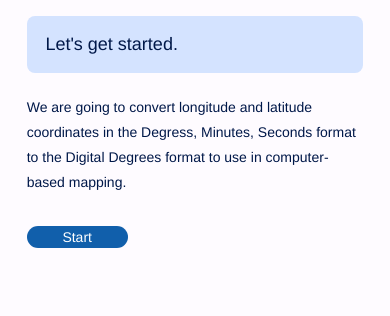
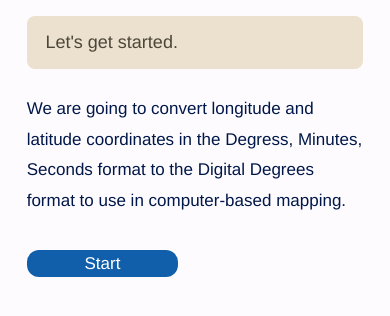
Before and after one commit to seankelliher/map-coordinates-dms, a Vue app: page / in a window 390 px wide. Shown: the top 316 px of the page. Built offline with nearby package versions, Linux system fonts and the light colour scheme.

Commit message:
Remove header, legend, some input attributes. Modify bg, border, font colors. Restructure and add media queries.

```diff
--- a/src/style.css
+++ b/src/style.css
@@ -2,6 +2,7 @@
 html {
     background: #fefbff;
 }
+
 #container {
     width: 100%;
     max-width: 640px;
@@ -13,13 +14,6 @@ html {
     align-items: flex-start; /* cross axis */
 }
 
-header {
-    width: 90%;
-    margin: 0;
-    padding: 0 5%;
-    flex: initial;
-}
-
 main {
     width: 100%;
     margin: 0;
@@ -27,15 +21,15 @@ main {
     flex: initial;
     display: flex;
     flex-flow: row wrap;
-    justify-content: flex-start;
-    align-items: flex-start;
+    justify-content: flex-start; /* main axis */
+    align-items: flex-start; /* cross axis */
 }
 
 section {
     width: 80%;
     margin: 0.5em 5%;
     padding: 0 5%;
-    background: #d4e3ff; /* light blue, tertiary 90 */
+    background: #ece1cf;
     border-radius: 8px;
     flex: initial;
 }
@@ -51,21 +45,17 @@ fieldset {
     width: 90%;
     margin: 1em 0;
     padding: 1em 5%;
-    border: 2px solid #ebf1ff; /* light blue, tertiary 95 */
+    border: 2px solid #ebf1ff;
     border-radius: 8px;
     flex: initial;
     display: flex;
     flex-flow: row wrap;
-    justify-content: flex-start;
-    align-items: center;
+    justify-content: flex-start; /* main axis */
+    align-items: center; /* cross axis */
 }
 
-/*legend {
-    width: 100%;
-}*/
-
 label {
-    width: 75%;
+    width: 80%;
     margin: 0;
     padding: 0;
 }
@@ -77,9 +67,21 @@ input[type="text"] {
 }
 
 input[type="radio"] {
-    width: 15%;
-    margin: 0.75em;
+    margin-right: 5%;
     padding: 0;
+    background: yellow;
+}
+
+@media (min-width: 300px) and (max-width: 399px) {
+    input[type="radio"] {
+        width: 10%;
+    }
+}
+
+@media (min-width: 400px) {
+    input[type="radio"] {
+        width: 5%;
+    }
 }
 
 .error {
@@ -88,10 +90,6 @@ input[type="radio"] {
     padding: 0;
     color: #ba1a1a;
 }
-
-/*input[type="text"] {
-    width: 70%;
-}*/
 
 .results {
     width: 90%;
@@ -107,15 +105,15 @@ nav {
     flex: initial;
     display: flex;
     flex-flow: row wrap;
-    justify-content: space-between;
-    align-items: flex-start;
+    justify-content: space-between; /* main axis */
+    align-items: flex-start; /* cross axis */
 }
 
 button {
-    width: 30%;
+    /*width: 30%;*/
     margin: 0;
     padding: 0;
-    background: #115fab; /* tertiary */
+    background: #115fab;
     border: none;
     border-radius: 12px;
     color: #fff;
@@ -124,10 +122,35 @@ button {
     font-weight: 400;
 }
 
+@media (min-width: 300px) and (max-width: 399px) {
+    button {
+        width: 45%;
+    }
+}
+
+@media (min-width: 400px) and (max-width: 499px) {
+    button {
+        width: 40%;
+    }
+}
+
+@media (min-width: 500px) and (max-width: 599px) {
+    button {
+        width: 35%;
+    }
+}
+
+@media (min-width: 600px) {
+    button {
+        width: 30%;
+    }
+}
+
 button:hover {
     cursor: pointer;
 }
 
+/* figure not used yet */
 figure {
     width: 90%;
     margin-right: 5%;
@@ -135,6 +158,7 @@ figure {
     flex: initial;
 }
 
+/* img not used yet */
 img {
     width: 100%;
     max-width: 240px;
@@ -143,67 +167,38 @@ img {
 }
 
 /* Font styles and their media queries */
-p {
+p, li {
     font-family: "Helvetica Neue", Helvetica, Arial, sans-serif;
     line-height: 1.8;
     font-weight: 400;
     color: #001849;
 }
 
-li {
-    font-family: "Helvetica Neue", Helvetica, Arial, sans-serif;
-    line-height: 1.8;
-    font-weight: 400;
-    color: #001849;
-    margin: 0;
-    padding: 0;
-}
-
-figcaption {
-    font-family: "Helvetica Neue", Helvetica, Arial, sans-serif;
-    line-height: 1.4;
-    font-weight: 400;
-    color: #001e2f;
-    padding: 0.25em;
-}
-
-h1, h2, h3 {
-    font-family: "Helvetica Neue", Helvetica, Arial, sans-serif;
-    line-height: 1.5;
-    font-weight: 500;
-    color: #001849;
-}
-
-legend, label, select, input[type="text"] {
+label, input {
     font-family: "Helvetica Neue", Helvetica, Arial, sans-serif;
     line-height: 1.5;
     font-weight: 400;
     color: #001849;
 }
 
-input::placeholder {
+h1 {
     font-family: "Helvetica Neue", Helvetica, Arial, sans-serif;
-    line-height: 1.5;
-    font-weight: 400;
-    color: #bdbdbd;
+    line-height: 1.3;
+    font-weight: 500;
+    color: #4c4639;
 }
 
-/*button {
+h2 {
     font-family: "Helvetica Neue", Helvetica, Arial, sans-serif;
-    line-height: 1.5;
-    font-weight: 400;
-    color: #fff;
-}*/
-
+    line-height: 1.3;
+    font-weight: 500;
+    color: #001849;
+}
 
 /* Media queries for fonts */
 @media (min-width: 300px) and (max-width: 399px) {
-    p {
-        font-size: 0.875em; /* 14px */
-    }
-
-    li, figcaption {
-        font-size: 0.8125em; /* 13px */
+    p, li, label, input, button {
+        font-size: 1.0625em; /* 17px */
     }
 
     h1 {
@@ -211,25 +206,13 @@ input::placeholder {
     }
 
     h2 {
-        font-size: 1em; /* 16px */
-    }
-
-    h3 {
-        font-size: 0.875em; /* 14px */
-    }
-
-    legend, label, select, input::placeholder, input[type="text"], button {
-        font-size: 0.875em; /* 14px */
+        font-size: 1.125em; /* 18 px */
     }
 }
 
 @media (min-width: 400px) and (max-width: 499px) {
-    p {
-        font-size: 0.9375em; /* 15px */
-    }
-
-    li, figcaption {
-        font-size: 0.875em; /* 14px */
+    p, li, label, input, button {
+        font-size: 1.125em; /* 18 px */
     }
 
     h1 {
@@ -237,25 +220,13 @@ input::placeholder {
     }
 
     h2 {
-        font-size: 1.0625em; /* 17px */
-    }
-
-    h3 {
-        font-size: 0.9375em; /* 15px */
-    }
-
-    legend, label, select, input::placeholder, input[type="text"], button {
-        font-size: 0.9375em; /* 15px */
+        font-size: 1.1875em; /* 19px */
     }
 }
 
 @media (min-width: 500px) and (max-width: 599px) {
-    p {
-        font-size: 1em; /* 16px */
-    }
-
-    li, figcaption {
-        font-size: 0.9375em; /* 15px */
+    p, li, label, input, button {
+        font-size: 1.1875em; /* 19px */
     }
 
     h1 {
@@ -263,25 +234,13 @@ input::placeholder {
     }
 
     h2 {
-        font-size: 1.125em; /* 18 px */
-    }
-
-    h3 {
-        font-size: 1em; /* 16px */
-    }
-
-    legend, label, select, input::placeholder, input[type="text"], button {
-        font-size: 1em; /* 16px */
+        font-size: 1.25em; /* 20px */
     }
 }
 
 @media (min-width: 600px) {
-    p {
-        font-size: 1.0625em; /* 17px */
-    }
-
-    li, figcaption {
-        font-size: 1em; /* 16px */
+    p, li, label, input, button {
+        font-size: 1.1875em; /* 19px */
     }
 
     h1 {
@@ -289,14 +248,6 @@ input::placeholder {
     }
 
     h2 {
-        font-size: 1.1875em; /* 19px */
-    }
-
-    h3 {
-        font-size: 1.0625em; /* 17px */
-    }
-
-    legend, label, select, input::placeholder, input[type="text"], button {
-        font-size: 1.0625em; /* 17px */
+        font-size: 1.3125em; /* 21px */
     }
 }
```
